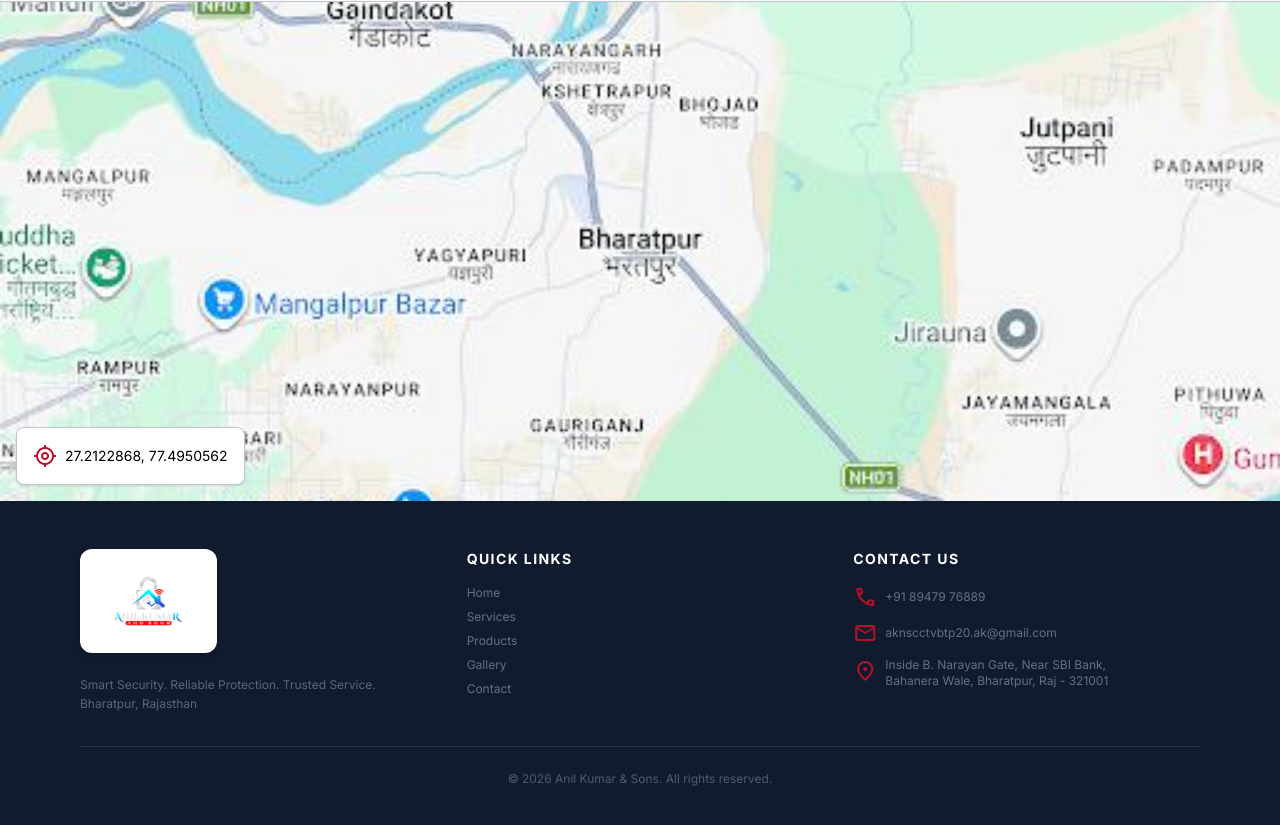
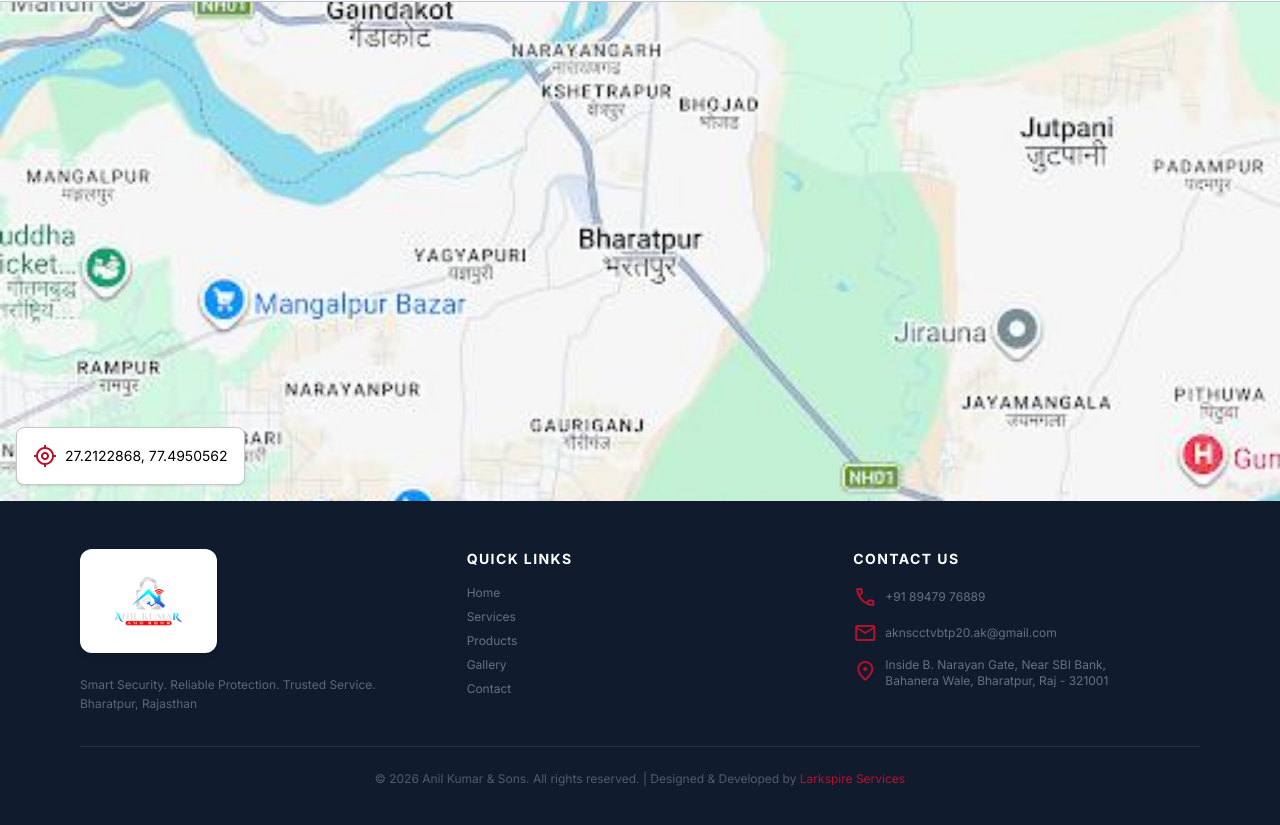
Before and after one commit to tsinghal451/cctv, a website: page contact.html in a window 1280 px wide. Shown: the part 1026-1851 px from the top of the page. Drawn offline with nearby package versions, Linux system fonts and the light colour scheme.

Commit message:
Add Larkspire Services Instagram link in the footer of all pages

```diff
--- a/contact.html
+++ b/contact.html
@@ -290,6 +290,8 @@
             </div>
             <div class="pt-6 text-center text-xs text-on-primary-container/60">
                 © 2026 Anil Kumar &amp; Sons. All rights reserved.
+                <span class="mx-2">|</span>
+                Designed &amp; Developed by <a href="https://www.instagram.com/larkspireservices/" target="_blank" rel="noopener noreferrer" class="text-secondary hover:text-white hover:underline transition-colors font-medium">Larkspire Services</a>
             </div>
         </div>
     </footer>
```
Also changed, not shown: gallery.html (+2 -0 lines), index.html (+2 -0 lines), products.html (+2 -0 lines), services.html (+2 -0 lines).
